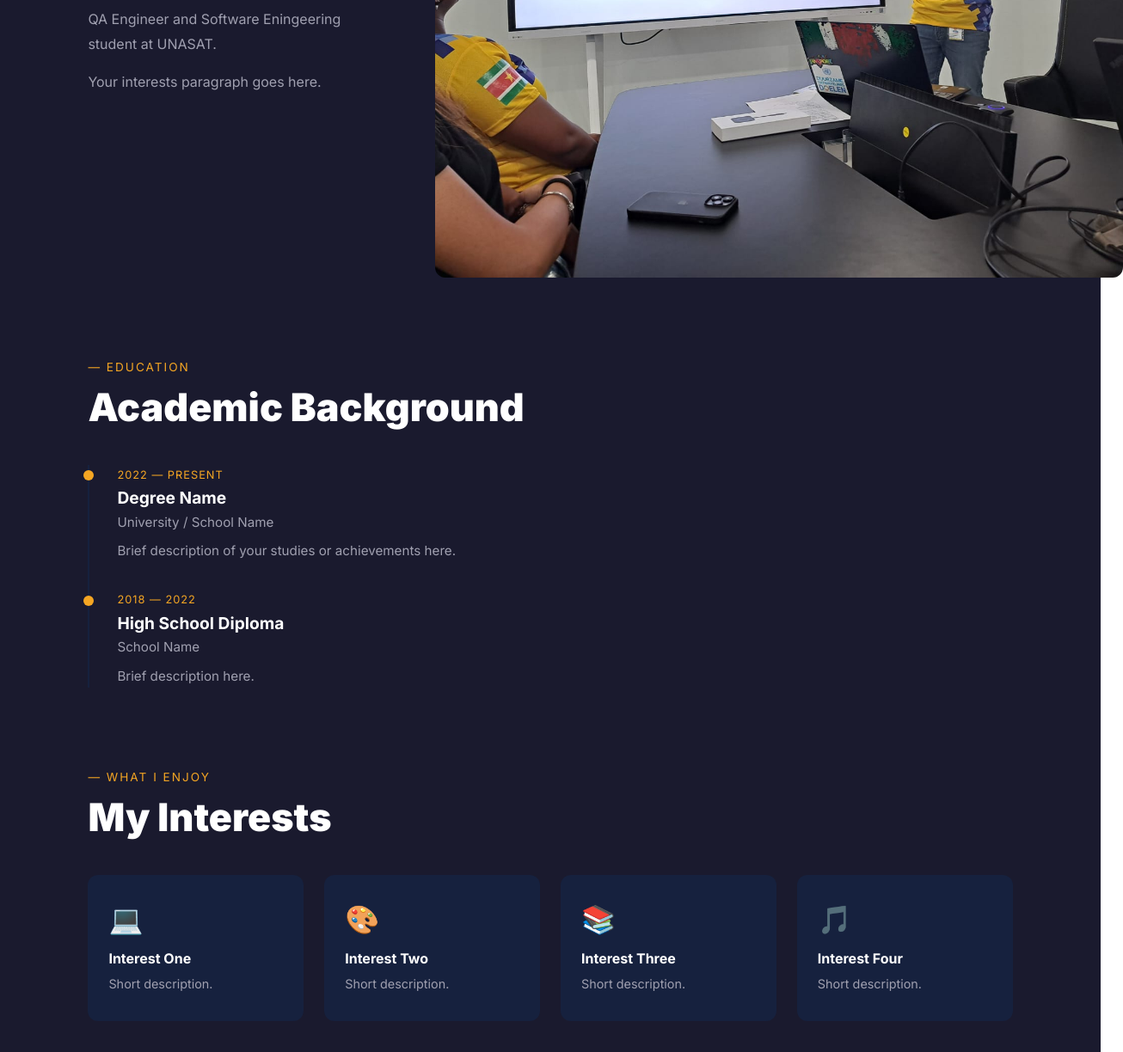
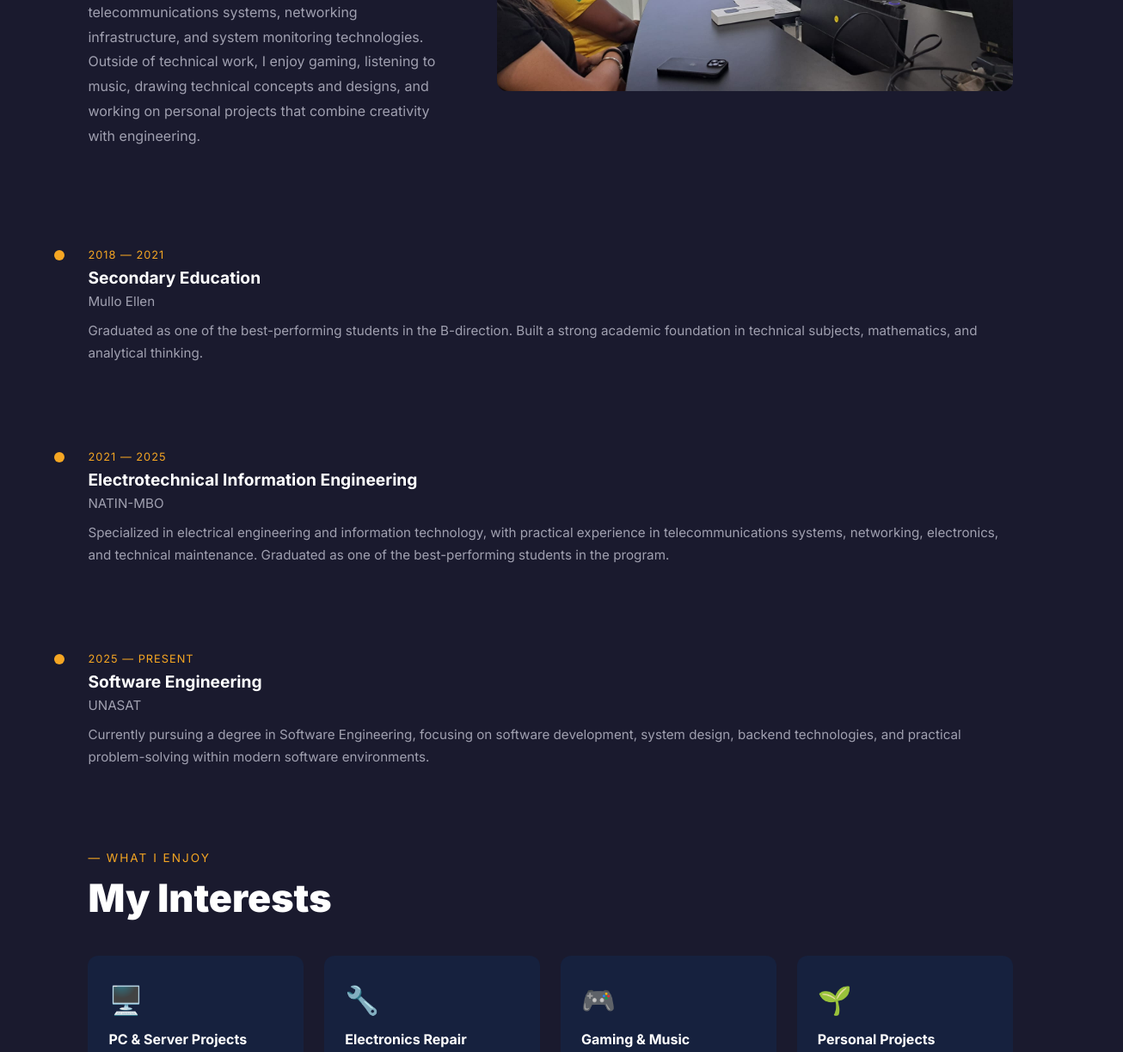
Before and after one commit to Ironsight190/Sturdy-portfolio-ANKA-190, a plain HTML site: page about.html in a window 1280 px wide. Shown: the part 505-1729 px from the top of the page at 86% size, 1306 px wide, since content can reach past the window. Drawn offline with Linux system fonts and the light colour scheme.

Commit message:
Home, about pages configured. hamburger for mobile prettified

```diff
--- a/about.html
+++ b/about.html
@@ -3,7 +3,7 @@
   <head>
     <meta charset="UTF-8" />
     <meta name="viewport" content="width=device-width, initial-scale=1.0" />
-    <title>About — Your Name</title>
+    <title>About — Nathan</title>
     <link rel="preconnect" href="https://fonts.googleapis.com" />
     <link
       href="https://fonts.googleapis.com/css2?family=Inter:wght@400;600;700;900&display=swap"
@@ -24,9 +24,19 @@
             <p class="section-label">— About Me</p>
             <h1>Background & <span class="accent">Interests</span></h1>
             <p class="about-bio">
-              QA Engineer and Software Eningeering student at UNASAT.
+              QA and Software Engineering student at UNASAT.
             </p>
-            <p class="about-bio">Your interests paragraph goes here.</p>
+            <p class="about-bio">
+              My interests revolve around technology, engineering, and hands-on
+              technical work. I enjoy building and maintaining PCs and servers,
+              experimenting with hardware projects, and repairing or repurposing
+              electronic devices. I also have a strong interest in
+              telecommunications systems, networking infrastructure, and system
+              monitoring technologies. Outside of technical work, I enjoy
+              gaming, listening to music, drawing technical concepts and
+              designs, and working on personal projects that combine creativity
+              with engineering.
+            </p>
           </div>
           <div class="about-intro-image">
             <img src="./img/bigProfile.jpeg" alt="Nathan" />
@@ -34,56 +44,89 @@
         </section>
 
         <!-- EDUCATION -->
-        <section class="about-section">
-          <p class="section-label">— Education</p>
-          <h2>Academic <span class="accent">Background</span></h2>
-          <div class="timeline">
         <div class="timeline-item">
           <div class="timeline-dot"></div>
           <div class="timeline-content">
-                <span class="timeline-date">2022 — Present</span>
-                <h3>Degree Name</h3>
-                <p class="timeline-place">University / School Name</p>
-                <p>Brief description of your studies or achievements here.</p>
+            <span class="timeline-date">2018 — 2021</span>
+            <h3>Secondary Education</h3>
+            <p class="timeline-place">Mullo Ellen</p>
+            <p>
+              Graduated as one of the best-performing students in the
+              B-direction. Built a strong academic foundation in technical
+              subjects, mathematics, and analytical thinking.
+            </p>
           </div>
         </div>
 
         <div class="timeline-item">
           <div class="timeline-dot"></div>
           <div class="timeline-content">
-                <span class="timeline-date">2018 — 2022</span>
-                <h3>High School Diploma</h3>
-                <p class="timeline-place">School Name</p>
-                <p>Brief description here.</p>
+            <span class="timeline-date">2021 — 2025</span>
+            <h3>Electrotechnical Information Engineering</h3>
+            <p class="timeline-place">NATIN-MBO</p>
+            <p>
+              Specialized in electrical engineering and information technology,
+              with practical experience in telecommunications systems,
+              networking, electronics, and technical maintenance. Graduated as
+              one of the best-performing students in the program.
+            </p>
           </div>
         </div>
+
+        <div class="timeline-item">
+          <div class="timeline-dot"></div>
+          <div class="timeline-content">
+            <span class="timeline-date">2025 — Present</span>
+            <h3>Software Engineering</h3>
+            <p class="timeline-place">UNASAT</p>
+            <p>
+              Currently pursuing a degree in Software Engineering, focusing on
+              software development, system design, backend technologies, and
+              practical problem-solving within modern software environments.
+            </p>
           </div>
-        </section>
+        </div>
 
         <!-- INTERESTS -->
         <section class="about-section">
           <p class="section-label">— What I Enjoy</p>
           <h2>My <span class="accent">Interests</span></h2>
+
           <div class="interests-grid">
             <div class="interest-card">
-              <span class="interest-icon">💻</span>
-              <h3>Interest One</h3>
-              <p>Short description.</p>
+              <span class="interest-icon">🖥️</span>
+              <h3>PC & Server Projects</h3>
+              <p>
+                Building, upgrading, and maintaining custom PC and server setups
+                while experimenting with hardware configurations and networking.
+              </p>
             </div>
+
             <div class="interest-card">
-              <span class="interest-icon">🎨</span>
-              <h3>Interest Two</h3>
-              <p>Short description.</p>
+              <span class="interest-icon">🔧</span>
+              <h3>Electronics Repair</h3>
+              <p>
+                Repairing, troubleshooting, and repurposing electronic devices
+                to better understand how hardware systems function internally.
+              </p>
             </div>
+
             <div class="interest-card">
-              <span class="interest-icon">📚</span>
-              <h3>Interest Three</h3>
-              <p>Short description.</p>
+              <span class="interest-icon">🎮</span>
+              <h3>Gaming & Music</h3>
+              <p>
+                Enjoying games, listening to indie and alternative rock music,
+                and using creative hobbies as a way to relax and recharge.
+              </p>
             </div>
+
             <div class="interest-card">
-              <span class="interest-icon">🎵</span>
-              <h3>Interest Four</h3>
-              <p>Short description.</p>
+              <span class="interest-icon">🌱</span>
+              <h3>Personal Projects</h3>
+              <p>
+                Working on hands-on personal projects involving home
+                improvements, small-scale systems and gardening.
+              </p>
             </div>
           </div>
         </section>
--- a/css/about.css
+++ b/css/about.css
@@ -47,8 +47,8 @@
 
 .about-intro-image {
   flex-shrink: 0;
-  width: 800px;
-  height: 700px;
+  width: 600px;
+  height: 400px;
   border-radius: 12px;
   overflow: hidden;
   background-color: var(--bg-secondary);
--- a/css/main.css
+++ b/css/main.css
@@ -5,6 +5,10 @@
   --text-primary: #ffffff;
   --text-muted: #a0a0b0;
   --font-main: "Inter", sans-serif;
+}
+
+html {
+  background-color: #1a1a2e; /* Replace with your site's actual background color */
 }
 
 * {
--- a/css/navbar.css
+++ b/css/navbar.css
@@ -22,7 +22,15 @@
   background-color: transparent;
   transition:
     background-color 0.3s ease,
-    padding 0.3s ease;
+    padding 0.3s ease,
+    transform 0.3s ease,
+    opacity 0.3s ease;
+}
+
+.navbar.hidden {
+  transform: translateY(-120%);
+  opacity: 0;
+  pointer-events: none;
 }
 
 .navbar.scrolled {
@@ -91,13 +99,16 @@
   flex-direction: column;
   gap: 5px;
   cursor: pointer;
+  background: transparent;
+  border: none;
+  padding: 0;
 }
 
 .hamburger span {
   width: 25px;
   height: 2px;
-  background-color: var(--text-primary);
-  transition: all 0.3s ease;
+  background-color: var(--accent);
+  transition: all 0.5s ease;
 }
 
 /* MOBILE NAV */
@@ -123,3 +134,7 @@
     display: flex;
   }
 }
+
+@media (min-width: 769px) {
+  /* removed body padding to avoid layout jump when navbar visibility toggles */
+}
--- a/js/navbar.js
+++ b/js/navbar.js
@@ -22,5 +22,18 @@ async function loadNavbar() {
       link.addEventListener('click', () => navLinks.classList.remove('open'));
     });
   }
+
+  const navbar = placeholder.querySelector('.navbar');
+  const updateNavbarVisibility = () => {
+    if (!navbar) return;
+    if (window.scrollY === 0) {
+      navbar.classList.remove('hidden');
+    } else {
+      navbar.classList.add('hidden');
+    }
+  };
+
+  updateNavbarVisibility();
+  window.addEventListener('scroll', updateNavbarVisibility);
 }
 loadNavbar();
```
Also changed, not shown: css/hero.css (+33 -2 lines), index.html (+11 -2 lines), work.html (+2 -1 lines), js/main.js (added), 1 other file. Lines whose indentation alone changed are shown as unchanged.
